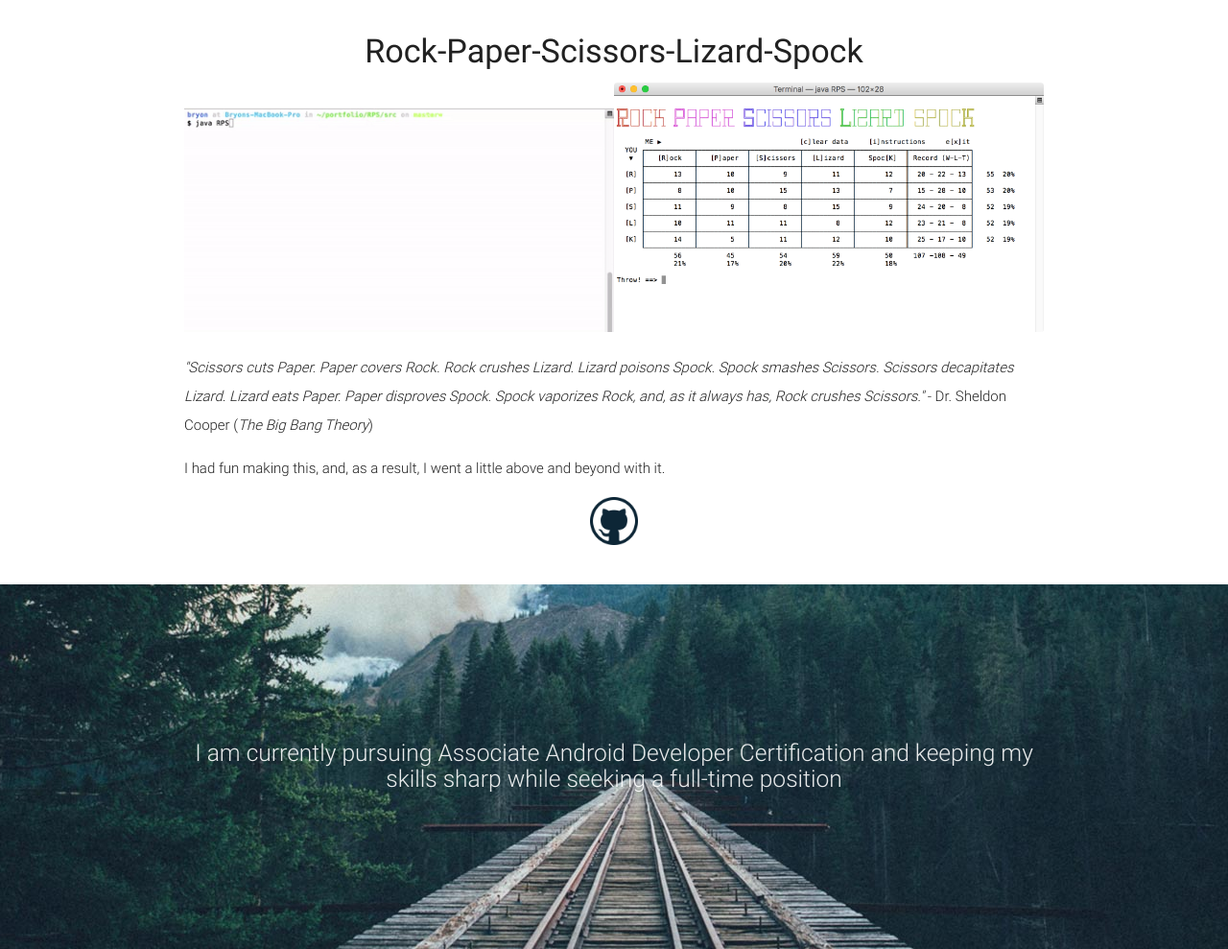
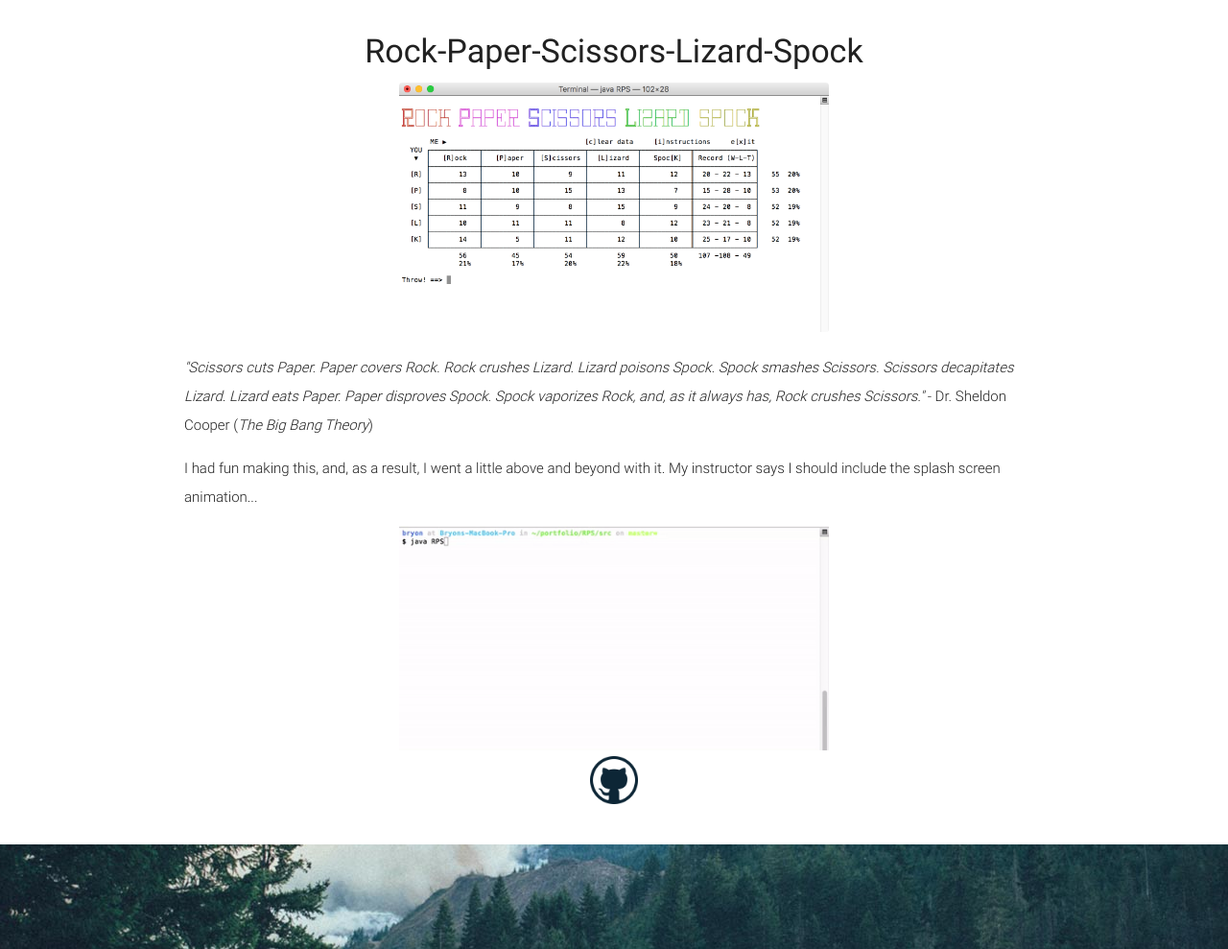
Before and after one commit to bryonnicoson/bryonnicoson.github.io, a plain HTML site: page index.html in a window 1280 px wide. Shown: the part 1811-2800 px from the top of the page at 96% size. Drawn offline with nearby package versions, Linux system fonts and the light colour scheme.

Commit message:
formatting

```diff
--- a/index.html
+++ b/index.html
@@ -113,9 +113,10 @@
         <div class="col s12 center">
           <h3><i class="mdi-content-send brown-text"></i></h3>
           <h4>Rock-Paper-Scissors-Lizard-Spock</h4>
-          <div class="center"><img src="rps_animated.gif" width="50%" height="50%"><img src="RPS.png" width="50%" height="50%"></div>
+          <div class="center"><img src="RPS.png" width="50%" height="50%"></div>
           <p class="left-align light"><i>"Scissors cuts Paper.  Paper covers Rock.  Rock crushes Lizard.  Lizard poisons Spock.  Spock smashes Scissors.  Scissors decapitates Lizard.  Lizard eats Paper.  Paper disproves Spock.  Spock vaporizes Rock, and, as it always has, Rock crushes Scissors."</i> - Dr. Sheldon Cooper (<i>The Big Bang Theory</i>)</p>
-          <p class="left-align light">I had fun making this, and, as a result, I went a little above and beyond with it.</p>
+          <p class="left-align light">I had fun making this, and, as a result, I went a little above and beyond with it. My instructor says I should include the splash screen animation...</p>
+          <div class="center"><img src="rps_animated.gif" width="50%" height="50%"></div>
           <div class="center"><a target="_blank" href="https://github.com/bryonnicoson/RPS">
             <img src="github-512.png" height="50px" width="50px" border="0"></a></div>
         </div>
```
